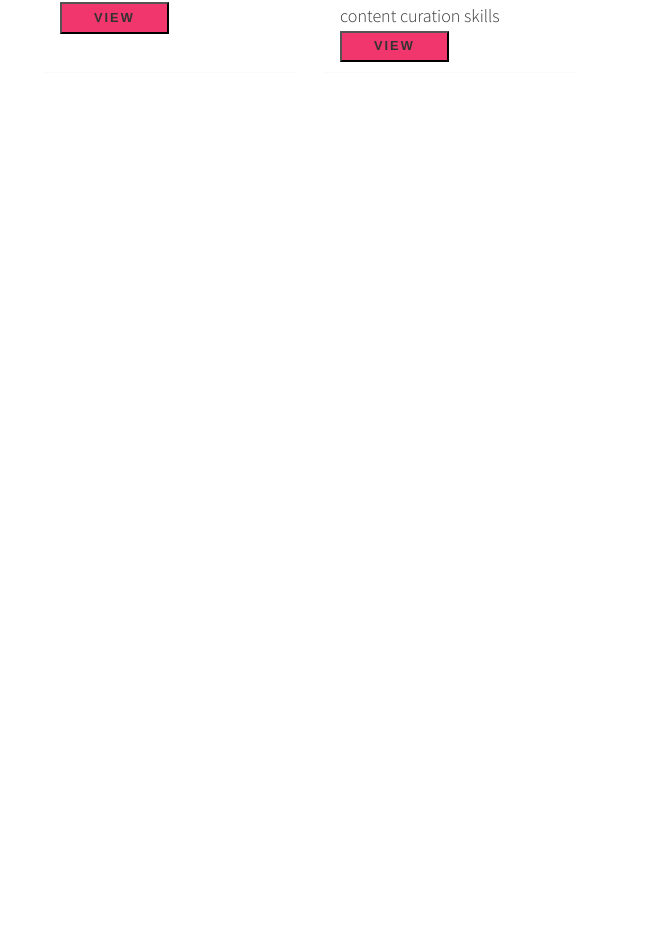
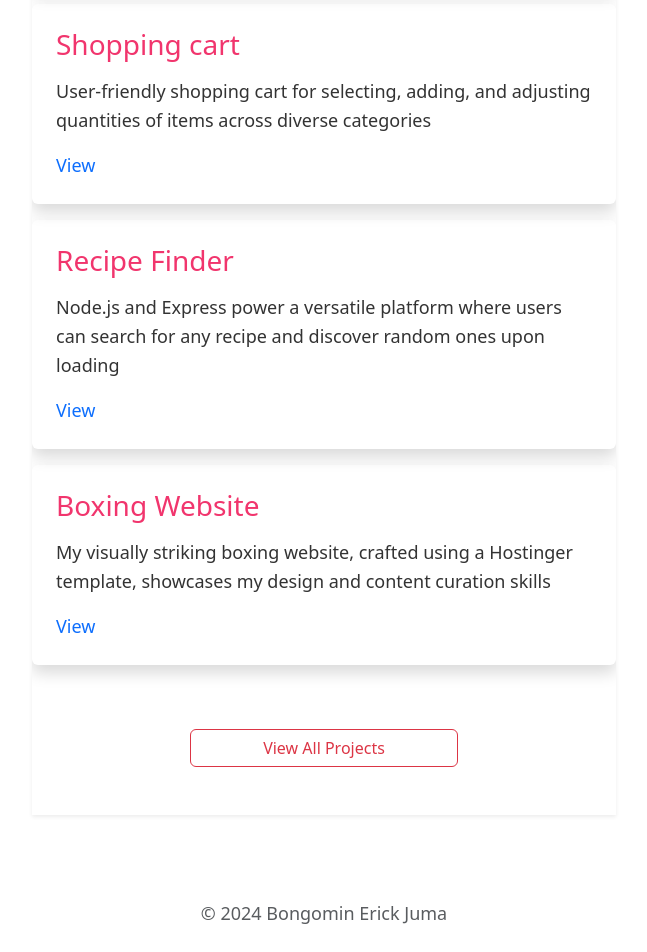
Before and after one commit to BongominErickJuma/portfolio-website, a React (Create React App) app: page /portfolio-website/projects in a window 1280 px wide. Shown: the part 741-1693 px from the top of the page, without its empty margins (316-963 px from the left). Before the commit the page ends 902 px from the top, so only its background shows below. Built offline with nearby package versions, Linux system fonts and the light colour scheme.

Commit message:
updated my Portfolio website

```diff
--- a/public/index.html
+++ b/public/index.html
@@ -1,7 +1,6 @@
 <!DOCTYPE html>
 <html lang="en">
   <head>
-    <link rel="stylesheet" href="https://cdnjs.cloudflare.com/ajax/libs/normalize/8.0.1/normalize.css">
     <meta charset="utf-8" />
     <meta name="viewport" content="width=device-width, initial-scale=1" />
     <meta name="theme-color" content="#000000" />
@@ -9,25 +8,27 @@
       name="description"
       content="Web site created using create-react-app"
     />
-    <!--
-      manifest.json provides metadata used when your web app is installed on a
-      user's mobile device or desktop. See https://developers.google.com/web/fundamentals/web-app-manifest/
-    -->
     <link rel="manifest" href="%PUBLIC_URL%/manifest.json" />
-    <!--
-      Notice the use of %PUBLIC_URL% in the tags above.
-      It will be replaced with the URL of the `public` folder during the build.
-      Only files inside the `public` folder can be referenced from the HTML.
-
-      Unlike "/favicon.ico" or "favicon.ico", "%PUBLIC_URL%/favicon.ico" will
-      work correctly both with client-side routing and a non-root public URL.
-      Learn how to configure a non-root public URL by running `npm run build`.
-    -->
-    <link rel="stylesheet" href="https://cdnjs.cloudflare.com/ajax/libs/normalize/7.0.0/normalize.min.css">
-    <link rel="stylesheet" href="https://cdnjs.cloudflare.com/ajax/libs/font-awesome/5.11.2/css/all.css" integrity="sha256-46qynGAkLSFpVbEBog43gvNhfrOj+BmwXdxFgVK/Kvc=" crossorigin="anonymous" />
-
-    <!-- Update these with your own fonts -->
-    <link href="https://fonts.googleapis.com/css?family=Source+Code+Pro:400,900|Source+Sans+Pro:300,900&display=swap" rel="stylesheet">
+    <link
+      href="https://cdn.jsdelivr.net/npm/bootstrap@5.3.2/dist/css/bootstrap.min.css"
+      rel="stylesheet"
+      integrity="sha384-T3c6CoIi6uLrA9TneNEoa7RxnatzjcDSCmG1MXxSR1GAsXEV/Dwwykc2MPK8M2HN"
+      crossorigin="anonymous"
+    />
+    <link
+      rel="stylesheet"
+      href="https://cdnjs.cloudflare.com/ajax/libs/normalize/7.0.0/normalize.min.css"
+    />
+    <link
+      rel="stylesheet"
+      href="https://cdnjs.cloudflare.com/ajax/libs/font-awesome/5.11.2/css/all.css"
+      integrity="sha256-46qynGAkLSFpVbEBog43gvNhfrOj+BmwXdxFgVK/Kvc="
+      crossorigin="anonymous"
+    />
+    <link
+      href="https://fonts.googleapis.com/css?family=Source+Code+Pro:400,900|Source+Sans+Pro:300,900&display=swap"
+      rel="stylesheet"
+    />
     <title>Bongomin Erick Juma - Website</title>
   </head>
   <body>
@@ -43,5 +44,10 @@
       To begin the development, run `npm start` or `yarn start`.
       To create a production bundle, use `npm run build` or `yarn build`.
     -->
+    <script
+      src="https://cdn.jsdelivr.net/npm/bootstrap@5.3.2/dist/js/bootstrap.bundle.min.js"
+      integrity="sha384-C6RzsynM9kWDrMNeT87bh95OGNyZPhcTNXj1NW7RuBCsyN/o0jlpcV8Qyq46cDfL"
+      crossorigin="anonymous"
+    ></script>
   </body>
 </html>
--- a/src/App.js
+++ b/src/App.js
@@ -1,6 +1,7 @@
 import React from "react";
 import { BrowserRouter as Router, Routes, Route } from "react-router-dom";
 import Navbar from "./Components/Navbar/Navbar";
+import Footer from "./Components/Footer/Footer";
 import Home from "./Components/Home/Home";
 import Projects from "./Components/Project/Projects";
 
@@ -15,6 +16,7 @@ function App() {
             <Route path="/projects" element={<Projects />} />
           </Routes>
         </div>
+        <Footer />
       </div>
     </Router>
   );
--- a/src/Components/Contact/Contact.js
+++ b/src/Components/Contact/Contact.js
@@ -4,7 +4,7 @@ import "./Contact.css";
 const Contacts = () => {
   return (
     <div className="contact-list">
-      <h2 className="section__title coral">Lets talk</h2>
+      <h2 className="section__title coral my-5">Lets talk</h2>
       <ul className="social-list">
         <li className="social-list__item">
           <a
@@ -34,7 +34,7 @@ const Contacts = () => {
           </a>
         </li>
       </ul>
-      <h3 className="phone">+256 786 146 150</h3>
+      <h3 className="phone">+256 775 008 904</h3>
     </div>
   );
 };
--- a/src/Components/Footer/Footer.js
+++ b/src/Components/Footer/Footer.js
@@ -0,0 +1,14 @@
+import React from "react";
+const Footer = () => {
+  return (
+    <div className="container">
+      <footer className="py-3 my-4">
+        <p className="text-center text-body-secondary">
+          © 2024 Bongomin Erick Juma
+        </p>
+      </footer>
+    </div>
+  );
+};
+
+export default Footer;
--- a/src/Components/Home/Home.js
+++ b/src/Components/Home/Home.js
@@ -1,5 +1,6 @@
 import React from "react";
-import Me from "../Assets/Bongomin.jpg";
+import { Link, NavLink } from "react-router-dom";
+import Me from "../Assets/portfolio.png";
 import "./Home.css";
 import Contact from "../Contact/Contact";
 
@@ -7,20 +8,14 @@ const Home = () => {
   return (
     <div className="home">
       <h2 className="section__title section__title--intro">
-        Hi, I am <strong>Bongomin Erick Juma</strong>
+        Hi, I am <strong className="h3">Bongomin Erick Juma</strong>
       </h2>
       <div className="section__subtitle section__subtitle--intro">
-        <p>
-          front-end Web developer with <strong>React.js</strong>
-        </p>
-        <p>Currently learning full-stack web develpment.</p>
-        <button className="btn">
-          <a
-            href="https://www.udemy.com/course/the-complete-web-development-bootcamp"
-            target="_blank"
-          >
-            View Course
-          </a>
+        <p>full-stack Web developer</p>
+        <button type="button" className="btn btn-outline-danger btn-lg px-4">
+          <NavLink to="/projects" className="nav-link">
+            View Projects
+          </NavLink>
         </button>
       </div>
       <div className="info">
@@ -29,26 +24,47 @@ const Home = () => {
         </div>
         <img src={Me} alt="A pht of Bongomin Smiling" className="my-pic" />
       </div>
-      <div className="skills">
-        <h2 className="section__title coral">Skills</h2>
-        <div className="skills-div">
-          <div className="experienced">
-            <h3>Good</h3>
-            <ul>
-              <li>HTML & CSS</li>
-              <li>JavaScript</li>
-              <li>React.Js</li>
-            </ul>
-          </div>
-          <div className="intermediate">
-            <h3>Intermediate</h3>
-            <ul>
-              <li>Python</li>
-              <li>Django</li>
-              <li>C</li>
-              <li>MYSQL</li>
-            </ul>
-          </div>
+      <h2 className="section__title coral mt-5">Skills</h2>
+      <div className="container">
+        <div className="list-group">
+          <h3 className="h3 my-5">Good</h3>
+          <label className="list-group-item d-flex gap-2">
+            <small className="d-block text-body-secondary">HTML & CSS</small>
+          </label>
+          <label className="list-group-item d-flex gap-2">
+            <small className="d-block text-body-secondary">JavaSript</small>
+          </label>
+          <label className="list-group-item d-flex gap-2">
+            <small className="d-block text-body-secondary">React JS</small>
+          </label>
+          <label className="list-group-item d-flex gap-2">
+            <small className="d-block text-body-secondary">Node JS</small>
+          </label>
+          <label className="list-group-item d-flex gap-2">
+            <small className="d-block text-body-secondary">Bootstrap JS</small>
+          </label>
+          <label className="list-group-item d-flex gap-2">
+            <small className="d-block text-body-secondary">PostgreSQL</small>
+          </label>
+          <label className="list-group-item d-flex gap-2">
+            <small className="d-block text-body-secondary">MySQL</small>
+          </label>
+        </div>
+
+        <div className="list-group">
+          <h3 className="h3 my-5">Intermediate</h3>
+          <label className="list-group-item d-flex gap-2">
+            <small className="d-block text-body-secondary">JQuery</small>
+          </label>
+          <label className="list-group-item d-flex gap-2">
+            <small className="d-block text-body-secondary">Django</small>
+          </label>
+          <label className="list-group-item d-flex gap-2">
+            <small className="d-block text-body-secondary">Python</small>
+          </label>
+          <label className="list-group-item d-flex gap-2">
+            <small className="d-block text-body-secondary">C</small>
+          </label>
         </div>
       </div>
     </div>
--- a/src/Components/Project/ProjectItems.js
+++ b/src/Components/Project/ProjectItems.js
@@ -1,10 +1,10 @@
 const projectItems = [
   {
     id: 1,
-    title: "Scientific Calculator",
+    title: "Blog",
     description:
-      "A valuable asset in my portfolio, a scientific calculator excels in complex computations",
-    url: "https://bongominerickjuma.github.io/scientific-calculator/",
+      "A user-friendly blog website built with Node.js and Express,enabling users to effortlessly create, edit, and delete their blogs.",
+    url: "https://my-blog-website-k6vb.onrender.com/",
   },
   {
     id: 2,
@@ -29,10 +29,10 @@ const projectItems = [
   },
   {
     id: 5,
-    title: "TO-Do list",
+    title: "Recipe Finder",
     description:
-      "Flexible to-do list for prioritizing favorite tasks, managing others, and easy deletion upon completion",
-    url: "https://bongominerickjuma.github.io/To-do-list/",
+      "Node.js and Express power a versatile platform where users can search for any recipe and discover random ones upon loading",
+    url: "https://recipe-finder-k7qk.onrender.com/",
   },
   {
     id: 6,
--- a/src/Components/Project/ProjectList.js
+++ b/src/Components/Project/ProjectList.js
@@ -1,19 +1,38 @@
 import React from "react";
+import { NavLink } from "react-router-dom";
 
 const ProjectList = ({ projects }) => {
   return (
-    <div className="project-list">
+    <div className="row overflow-hidden flex-md-row mb-0 shadow-sm h-md-250 position-relative">
       {projects.map((project) => (
-        <div className="prject-preview" key={project.id}>
-          <h2>{project.title}</h2>
-          <p>{project.description}</p>
-          <button className="btn">
-            <a href={project.url} target="_blank">
-              View
-            </a>
+        <div
+          className="w-100 rounded shadow mb-3 p-4 d-flex  flex-column position-static"
+          key={project.id}
+        >
+          <h3 className="mb-3 h3 coral">{project.title}</h3>
+          <p className="card-text mb-auto">{project.description}</p>
+          <a
+            href={project.url}
+            className="nav-link gap-1 mt-3 icon-link-hover text-primary"
+            target="_blank"
+          >
+            View
+          </a>
+        </div>
+      ))}
+      <div class="col-lg-6 col-xxl-4 my-5 mx-auto">
+        <div class="d-grid gap-2">
+          <button class="btn btn-outline-danger" type="button">
+            <NavLink
+              to="https://bongominerickjuma.github.io/portfolio-items/"
+              className="nav-link"
+              target="_blank"
+            >
+              View All Projects
+            </NavLink>
           </button>
         </div>
-      ))}
+      </div>
     </div>
   );
 };
--- a/src/index.css
+++ b/src/index.css
@@ -38,10 +38,7 @@
 }
 
 body {
-    background: var(--clr-light);
-    color: var(--clr-dark);
     margin: 0;
-    font-family: var(--ff-primary);
     font-size: var(--fs-body);
     line-height: 1.6;
 }
@@ -61,25 +58,6 @@ h3 {
 
 h1 { font-size: var(--fs-h1) }
 h2 { font-size: var(--fs-h2) }
-h3 { font-size: var(--fs-h3) }
-
-.btn {
-    display: inline-block;
-    padding: .5em 2.5em;
-    background: var(--clr-coral);
-    color: var(--clr-dark);
-    text-decoration: none;
-    cursor: pointer;
-    font-size: .8rem;
-    text-transform: uppercase;
-    letter-spacing: 2px;
-    font-weight: var(--fw-bold);
-    transition: transform 200ms ease-in-out;
-}
-
-.btn:hover {
-    transform: scale(1.1);
-}
 
 .content{
     max-width: 600px;
```
Also changed, not shown: src/Components/Home/Home.css (+4 -36 lines), src/Components/Navbar/navbar.css (+2 -11 lines), src/Components/Assets/portfolio-pic.png (added), src/Components/Assets/portfolio.png (added).
